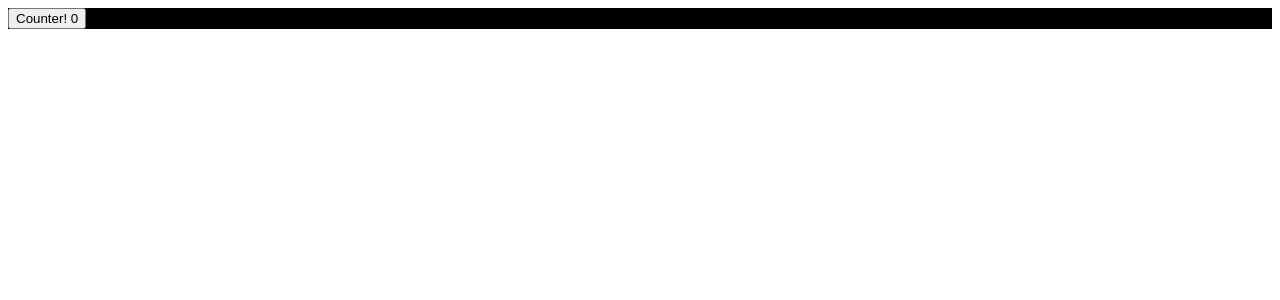
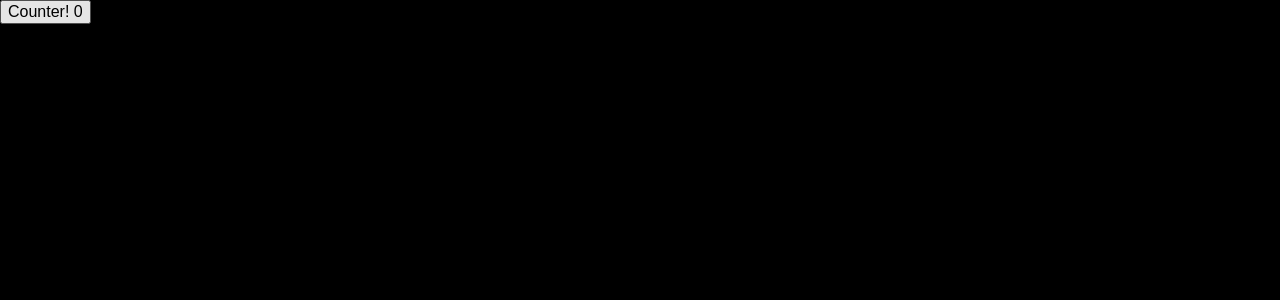
Before and after one commit to TeamTailHead/TailHeadClient, a React (Vite) app: page / in a window 1280 px wide. Shown: the top 300 px of the page. Built offline with nearby package versions, Linux system fonts and the light colour scheme.

Commit message:
feat: reset css

```diff
--- a/package.json
+++ b/package.json
@@ -15,7 +15,8 @@
     "node": "^14.18.0 || >=16.0.0"
   },
   "dependencies": {
-    "styled-components": "^5.3.5"
+    "styled-components": "^5.3.5",
+    "styled-reset": "^4.4.2"
   },
   "devDependencies": {
     "@types/react": "^18.0.17",
--- a/src/App.tsx
+++ b/src/App.tsx
@@ -1,5 +1,7 @@
 import { useState } from "react";
 import styled from "styled-components";
+
+import GlobalStyle from "./styles/GlobalStyle";
 
 const App: React.FC = () => {
   const [count, setCount] = useState(0);
@@ -10,6 +12,7 @@ const App: React.FC = () => {
 
   return (
     <StyledApp>
+      <GlobalStyle />
       <CounterButton onClick={handleCount}>Counter! {count}</CounterButton>
     </StyledApp>
   );
@@ -18,6 +21,11 @@ const App: React.FC = () => {
 export default App;
 
 const StyledApp = styled.div`
+  width: 100%;
+  height: 100vh;
+  max-height: 100vh;
+  overflow: hidden;
+
   background-color: black;
   color: white;
 `;
--- /dev/null
+++ b/src/styles/GlobalStyle.ts
@@ -0,0 +1,28 @@
+import { createGlobalStyle } from "styled-components";
+import reset from "styled-reset";
+
+const GlobalStyle = createGlobalStyle`
+    ${reset}
+
+    * {
+        box-sizing: border-box;
+        font-size: 100%;
+    }
+
+
+    :not(input):not(textarea),
+    :not(input):not(textarea)::after,
+    :not(input):not(textarea)::before {
+        -webkit-user-select: none;
+        user-select: none;
+    }
+
+    input,
+    button,
+    textarea,
+    :focus {
+        outline: none;
+    }
+`;
+
+export default GlobalStyle;
```
